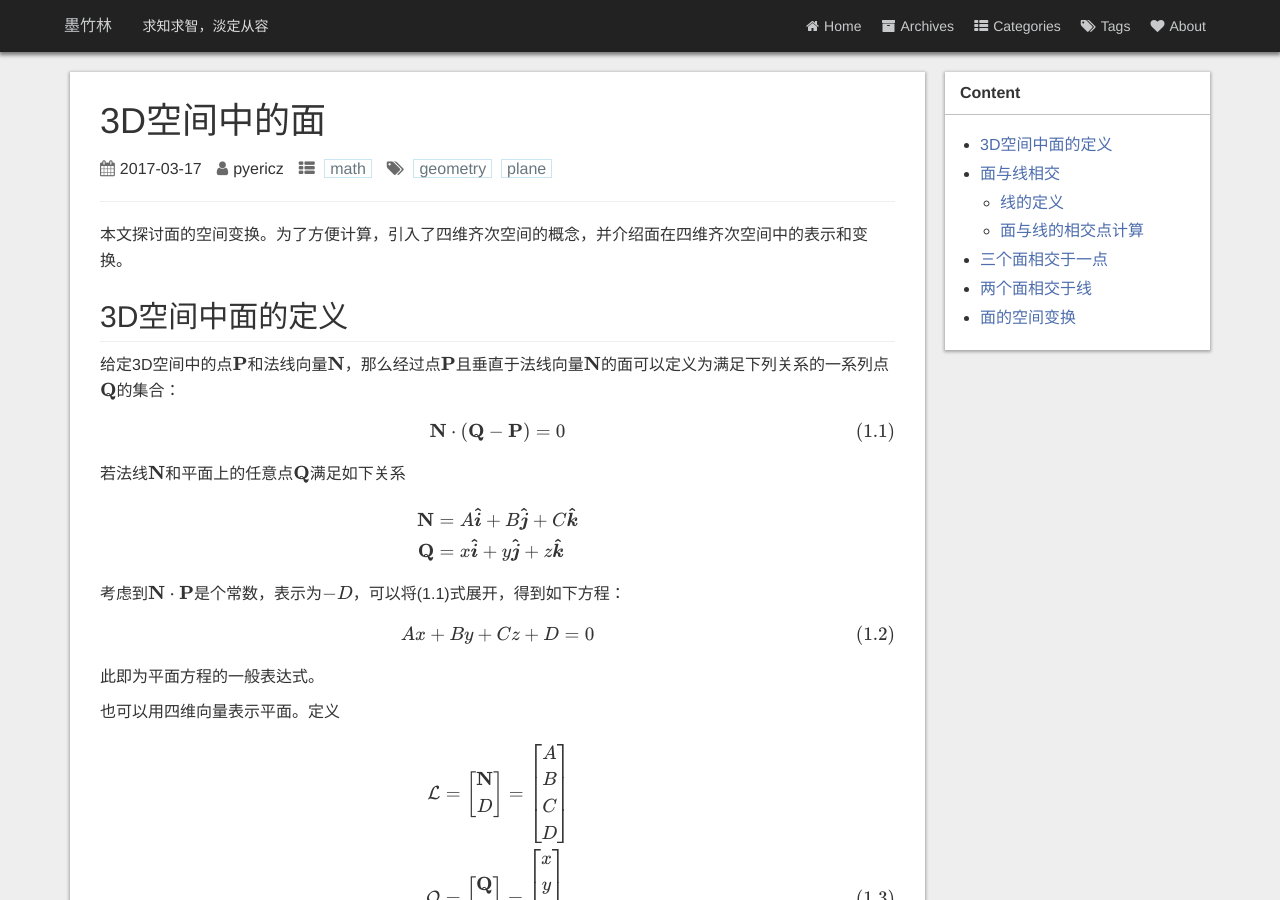
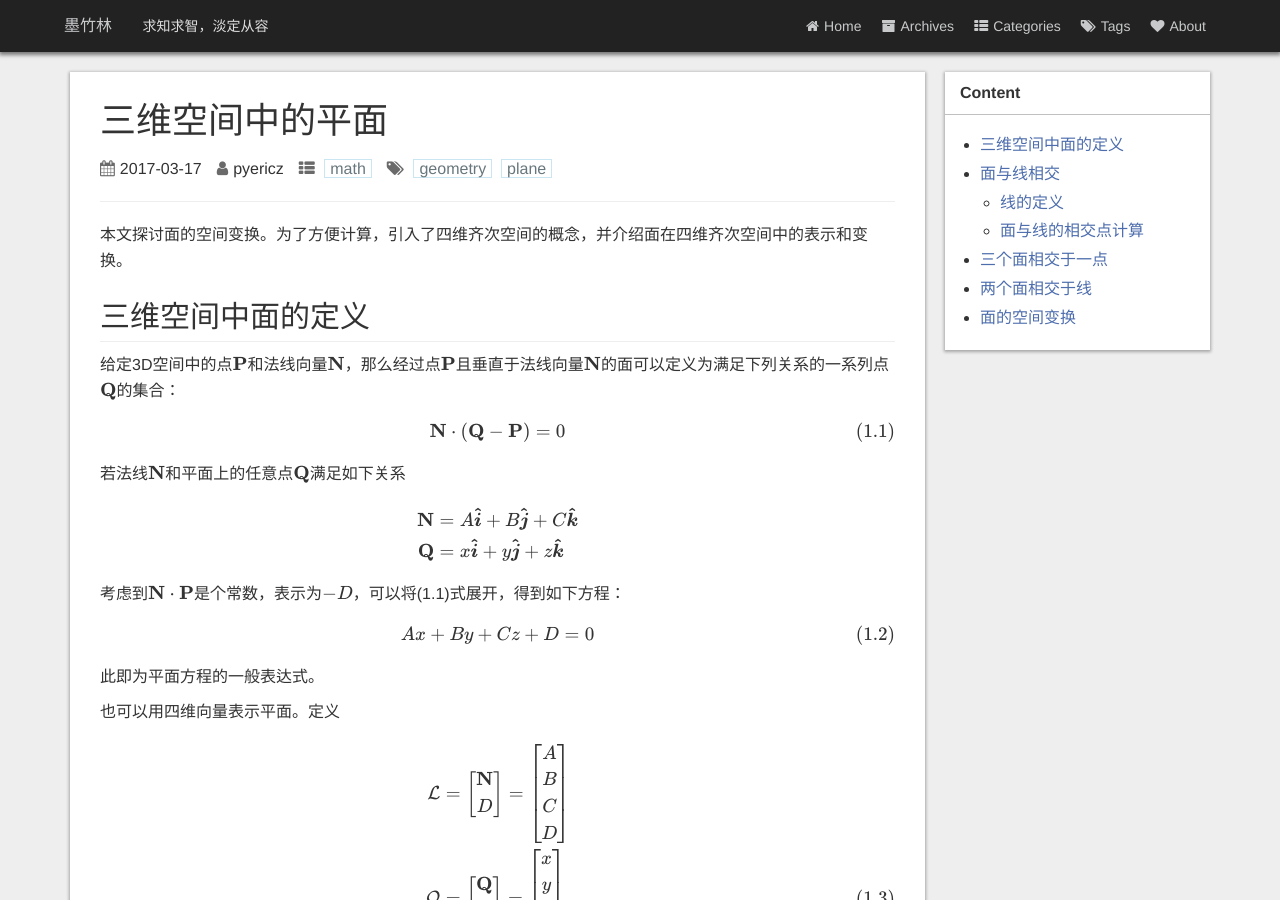
Before and after one commit to pyericz/blog, a Jekyll site: the page built from _posts/2017-03-17-plane.markdown, in a window 1280 px wide and 900 px high. Built offline with Jekyll 4.4.1, drawn with Linux system fonts in a browser that asks for light colours; formulas are drawn with MathJax 3; comment, search, counter and statistics services are not loaded.

Commit message:
update title of 3d plane

```diff
--- a/_posts/2017-03-17-plane.markdown
+++ b/_posts/2017-03-17-plane.markdown
@@ -1,6 +1,6 @@
 ---
 layout: post
-title: 3D空间中的面
+title: 三维空间中的平面
 categories: math
 tag: [geometry, plane]
 mathjax: true
@@ -11,8 +11,8 @@ mathjax: true
 本文探讨面的空间变换。为了方便计算，引入了四维齐次空间的概念，并介绍面在四维齐次空间中的表示和变换。
 
 
+## 三维空间中面的定义
 
-## 3D空间中面的定义
 给定3D空间中的点$$\mathbf{P}$$和法线向量$$\mathbf{N}$$，那么经过点$$\mathbf{P}$$且垂直于法线向量$$\mathbf{N}$$的面可以定义为满足下列关系的一系列点$$\mathbf{Q}$$的集合：
 
 $$
```
